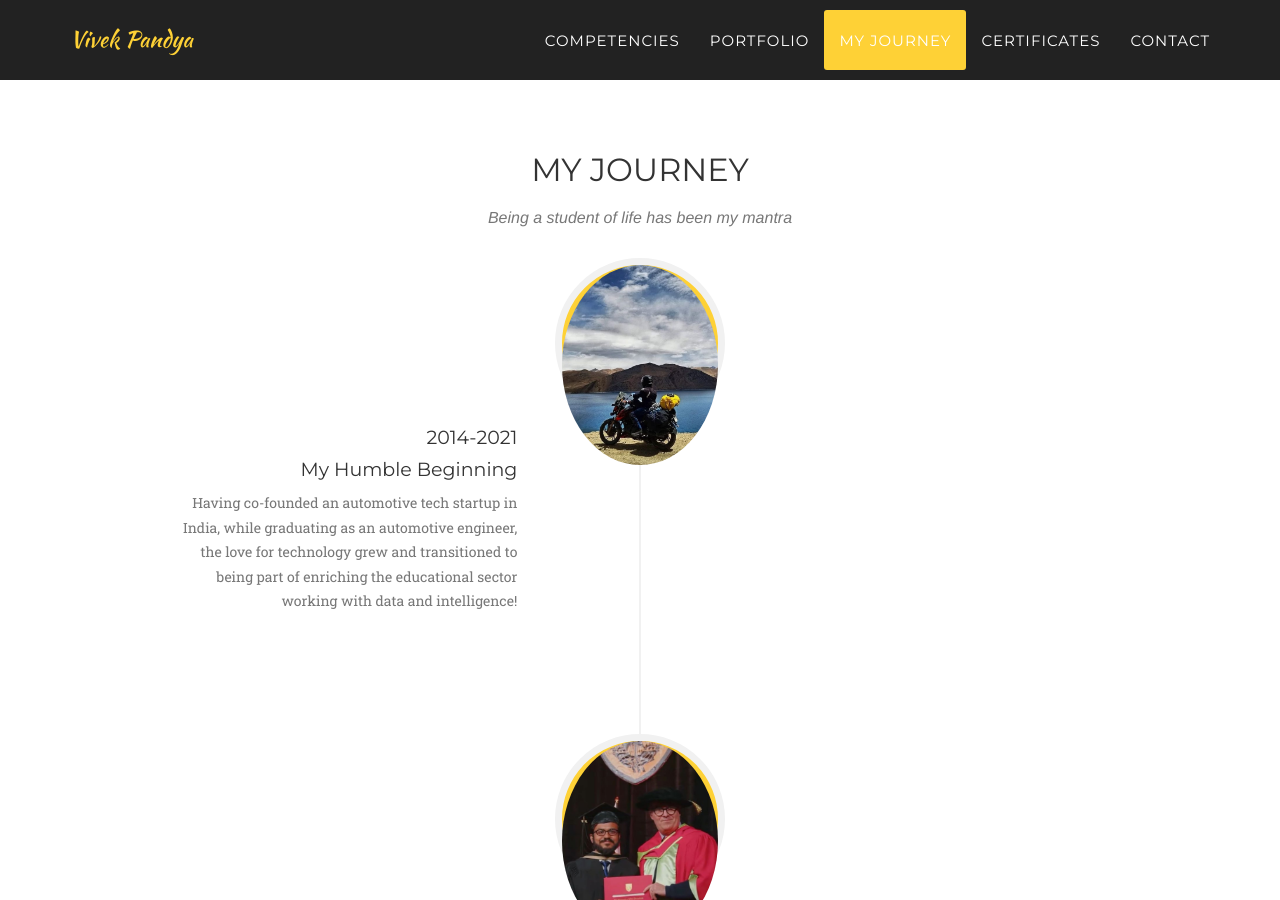
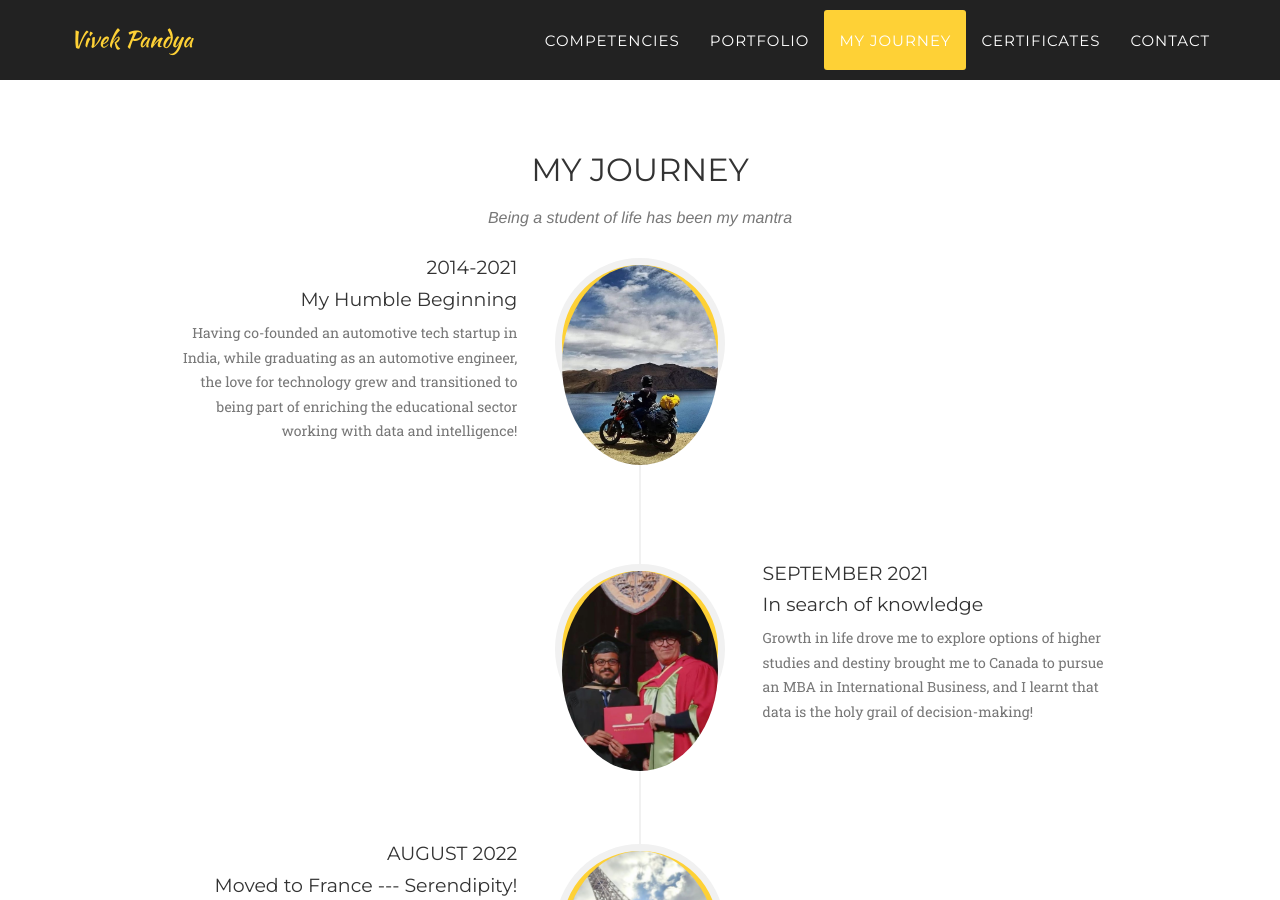
Before and after one commit to vivekp1705/vivekpandya, a Jekyll site: the page built from index.html, in a window 1280 px wide and 900 px high, scrolled down 2791 px. Built offline with Jekyll 4.4.1, drawn with Linux system fonts in a browser that asks for light colours; some web fonts are replaced.

Commit message:
Update about.html

```diff
--- a/_includes/about.html
+++ b/_includes/about.html
@@ -11,9 +11,9 @@
             <div class="col-lg-12">
                 <ul class="timeline">
                     <li>
-                        <div class="timeline-image" style="position: relative;">
+                        <div class="timeline-image">
                             <img class="img-circle img-responsive" src="img/about/1.jpg" alt=""
-                                style="width: 200px; height: 200px; object-fit: cover; border-radius: 50%; position: absolute; left: 50%; transform: translateX(-50%); z-index: 1;">
+                                style="width: 200px; height: 200px; object-fit: cover; border-radius: 50%;">
                         </div>
                         <div class="timeline-panel">
                             <div class="timeline-heading">
@@ -26,9 +26,9 @@
                         </div>
                     </li>
                     <li class="timeline-inverted">
-                        <div class="timeline-image" style="position: relative;">
+                        <div class="timeline-image">
                             <img class="img-circle img-responsive" src="img/about/2.jpg" alt=""
-                                style="width: 200px; height: 200px; object-fit: cover; border-radius: 50%; position: absolute; left: 50%; transform: translateX(-50%); z-index: 1;">
+                                style="width: 200px; height: 200px; object-fit: cover; border-radius: 50%;">
                         </div>
                         <div class="timeline-panel">
                             <div class="timeline-heading">
@@ -41,9 +41,9 @@
                         </div>
                     </li>
                     <li>
-                        <div class="timeline-image" style="position: relative;">
+                        <div class="timeline-image">
                             <img class="img-circle img-responsive" src="img/about/3.jpg" alt=""
-                                style="width: 200px; height: 200px; object-fit: cover; border-radius: 50%; position: absolute; left: 50%; transform: translateX(-50%); z-index: 1;">
+                                style="width: 200px; height: 200px; object-fit: cover; border-radius: 50%;">
                         </div>
                         <div class="timeline-panel">
                             <div class="timeline-heading">
@@ -56,9 +56,9 @@
                         </div>
                     </li>
                     <li class="timeline-inverted">
-                        <div class="timeline-image" style="position: relative;">
+                        <div class="timeline-image">
                             <img class="img-circle img-responsive" src="img/about/4.jpg" alt=""
-                                style="width: 200px; height: 200px; object-fit: cover; border-radius: 50%; position: absolute; left: 50%; transform: translateX(-50%); z-index: 1;">
+                                style="width: 200px; height: 200px; object-fit: cover; border-radius: 50%;">
                         </div>
                         <div class="timeline-panel">
                             <div class="timeline-heading">
```
